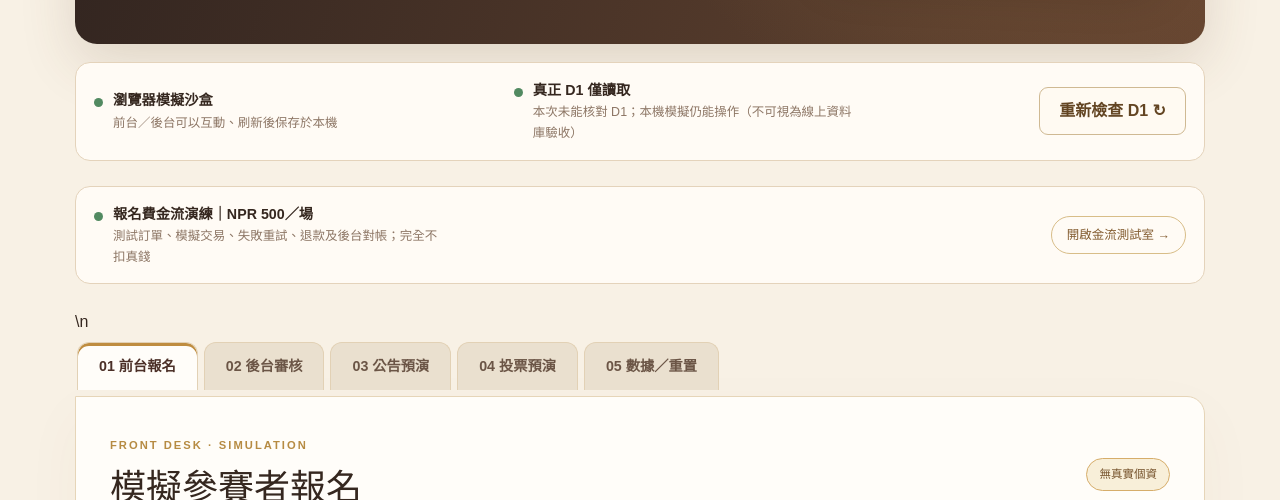
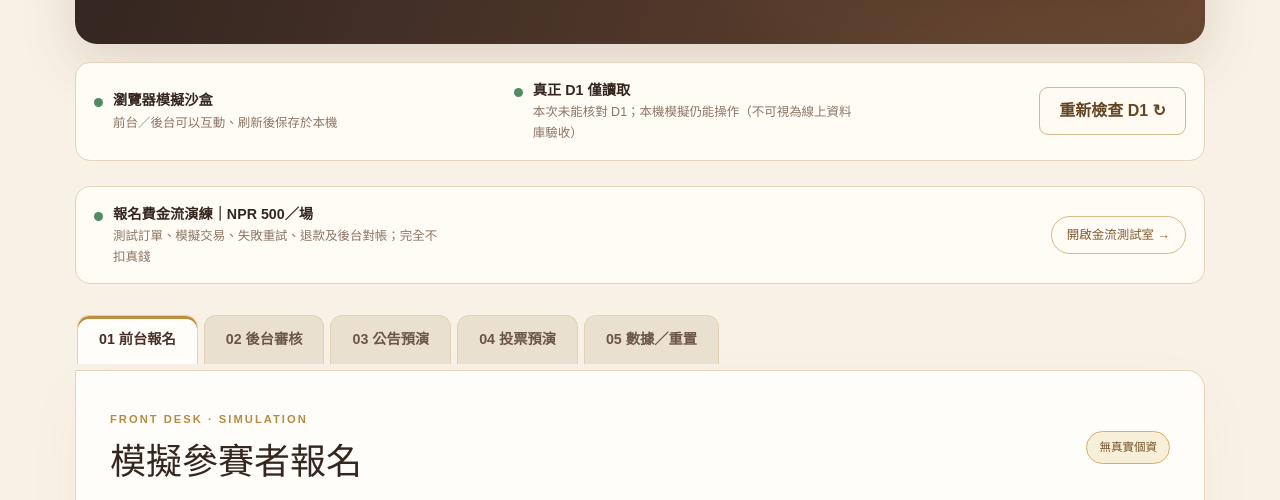
Before and after one commit to linhersing/golden-himal-events, a website: page public/test-lab.html in a window 1280 px wide. Shown: the part 443-943 px from the top of the page. Drawn offline with Linux system fonts and the light colour scheme; no server answers.

Commit message:
fix: remove escaped linebreak in payment sandbox navigation

```diff
--- a/public/test-lab.html
+++ b/public/test-lab.html
@@ -29,7 +29,8 @@
    <div class="status-item"><span class="dot" aria-hidden="true"></span><div><strong>真正 D1 僅讀取</strong><small id="cloud-state" role="status">尚未檢查雲端資料庫</small></div></div>
    <button type="button" id="cloud-refresh" class="subtle">重新檢查 D1 ↻</button>
   </section>
-  <div class="readiness" role="note" aria-label="付款功能測試"><div class="status-item"><span class="dot" aria-hidden="true"></span><div><strong>報名費金流演練｜NPR 500／場</strong><small>測試訂單、模擬交易、失敗重試、退款及後台對帳；完全不扣真錢</small></div></div><a href="./payment-lab.html" class="back">開啟金流測試室 →</a></div>\n  <div class="tabs" role="tablist" aria-label="演練工作區">
+  <div class="readiness" role="note" aria-label="付款功能測試"><div class="status-item"><span class="dot" aria-hidden="true"></span><div><strong>報名費金流演練｜NPR 500／場</strong><small>測試訂單、模擬交易、失敗重試、退款及後台對帳；完全不扣真錢</small></div></div><a href="./payment-lab.html" class="back">開啟金流測試室 →</a></div>
+  <div class="tabs" role="tablist" aria-label="演練工作區">
    <button class="tab active" role="tab" id="tab-applicant" aria-selected="true" aria-controls="panel-applicant" data-tab="applicant">01 前台報名</button>
    <button class="tab" role="tab" id="tab-admin" aria-selected="false" aria-controls="panel-admin" data-tab="admin">02 後台審核</button>
    <button class="tab" role="tab" id="tab-news" aria-selected="false" aria-controls="panel-news" data-tab="news">03 公告預演</button>
```
